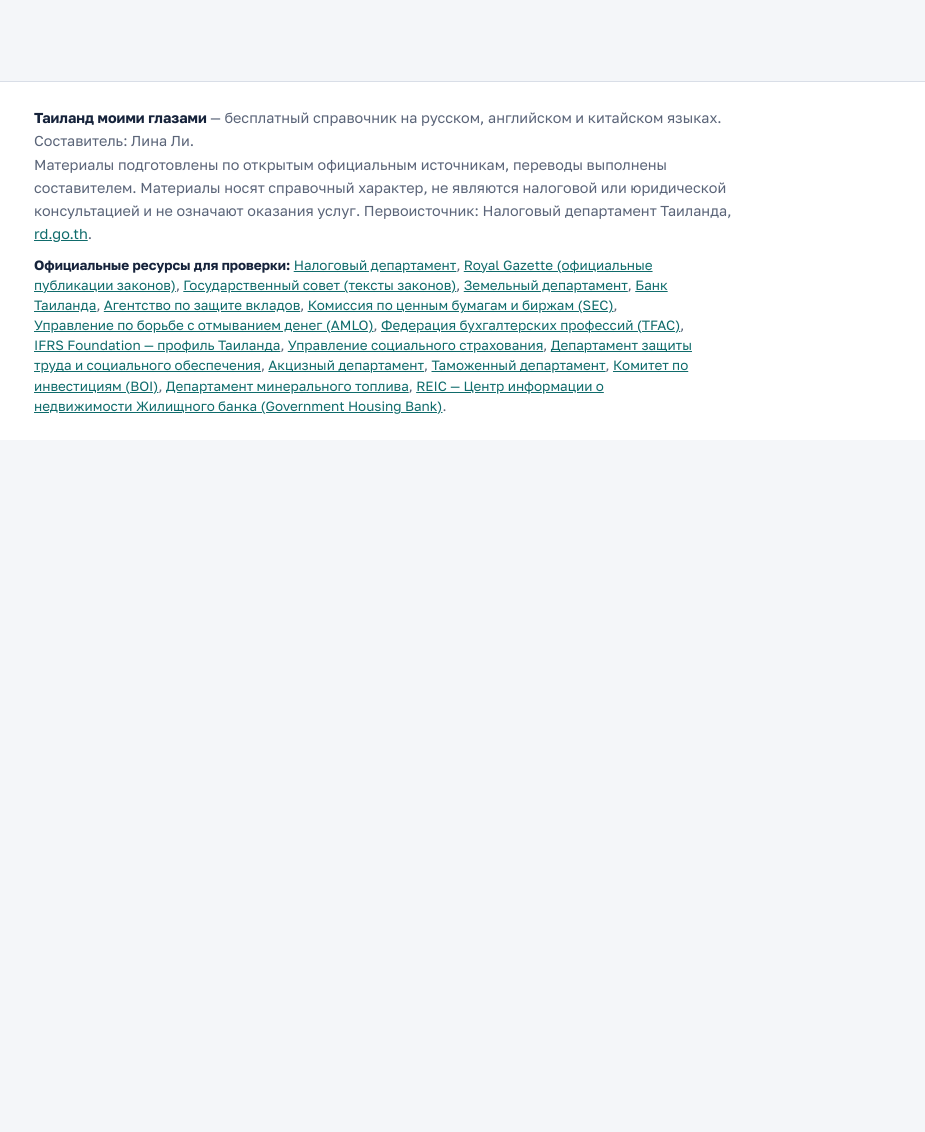
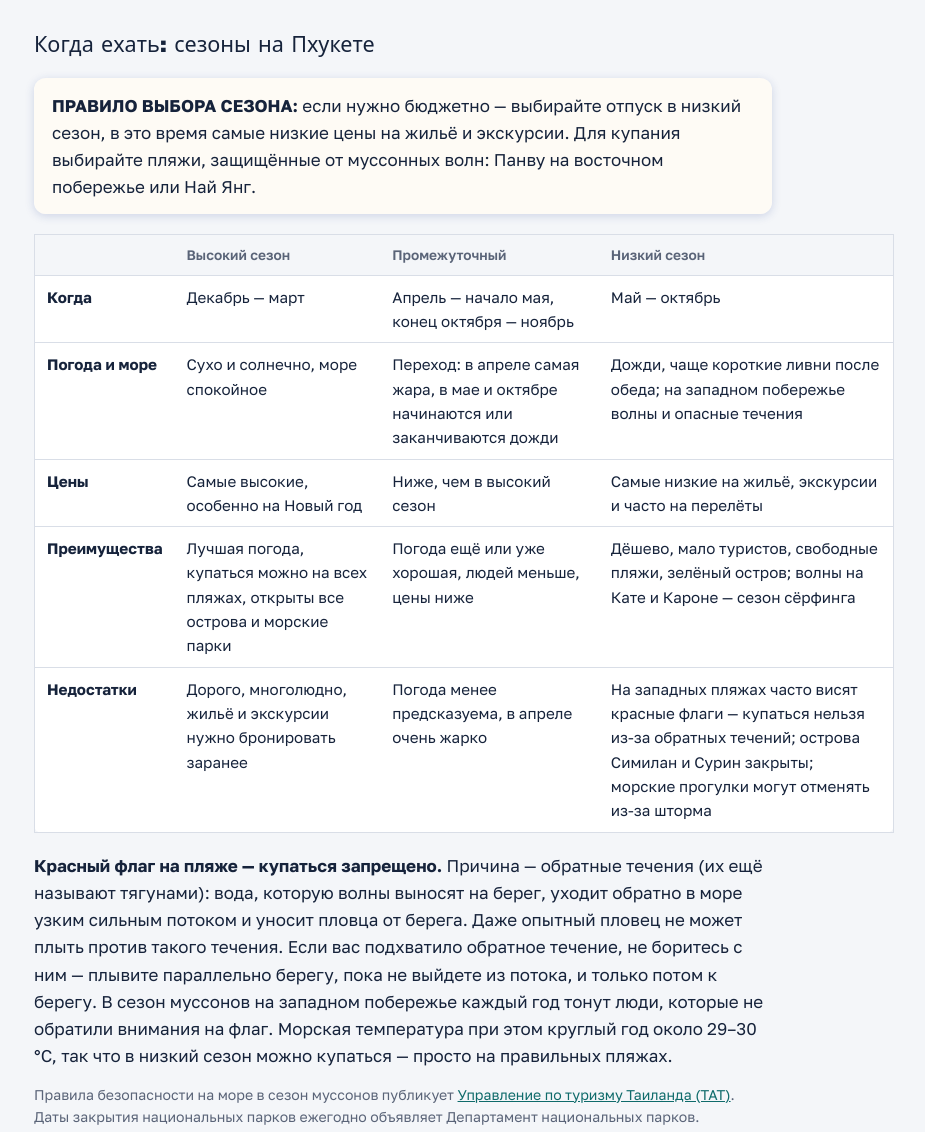
Before and after one commit to linaleelina/mythaiview, a plain HTML site: page tourism/index.html in a window 1280 px wide. Shown: the part 1191-2323 px from the top of the page, without its empty margins (86-1011 px from the left). Before the commit the page ends 1631 px from the top, so only its background shows below. Drawn offline with Linux system fonts and the light colour scheme; a web font is replaced by a local one.

Commit message:
Add files via upload

```diff
--- a/tourism/index.html
+++ b/tourism/index.html
@@ -279,6 +279,24 @@ footer{border-top:1px solid var(--line);background:var(--card)}
     <a href="../img/phuket-beaches-5.jpg" target="_blank" rel="noopener"><img src="../img/phuket-beaches-5.jpg" width="1024" height="1024" loading="lazy" style="width:100%;height:auto;border-radius:12px;box-shadow:0 2px 12px rgba(31,63,143,.15)" alt="Карта пляжей Пхукета с комментариями: Май Кхао и Най Янг — чистая природа, волнорез в море; Най Янг — пляж умиротворения в зоне нацпарка, видно садящиеся самолёты; Май Кхао — могут помешать звуки самолётов; Лаян — район активной стройки; Банг Тао — район Лагуны, престижно, рестораны, гольф, но вода не очень чистая; Сурин — самая чистая вода, нет речек со стоками, лежаков нет по закону; Камала — вода не идеальна; Патонг — для ночной жизни и тусовщиков; Карон и Ката — для сёрферов и для семей, на Кароне много отелей на первой линии, а пляж через дорогу, на Кате на первой линии один отель; Най Харн — есть где прогуляться и пробежаться по новой набережной вдоль озера перед пляжем, но озеро со стоками выходит в море, поэтому выбирайте противоположный край пляжа от речки, в сезон бывает многолюдно; Панва — для низкого сезона, в заливе спокойно."></a>
     <figcaption style="font-size:.88rem;color:var(--muted);margin-top:.5rem">На карте — самые известные пляжи, но весь Пхукет усыпан маленькими пляжами. На острове нет секретных пляжей от слова совсем.<br>Мои фавориты: акцент на чистоте воды — Сурин, Най Янг, Банана-бич; акцент на инфраструктуре — Банг Тао, Най Харн; акцент на сёрф — Ката-бич; акцент на безмятежность и наблюдения за самолётами — Най Янг.</figcaption>
   </figure>
+  <div class="prose">
+  <h2 id="seasons">Когда ехать: сезоны на Пхукете</h2>
+  <p class="rule-box"><b>ПРАВИЛО ВЫБОРА СЕЗОНА:</b> если нужно бюджетно — выбирайте отпуск в низкий сезон, в это время самые низкие цены на жильё и экскурсии. Для купания выбирайте пляжи, защищённые от муссонных волн: Панву на восточном побережье или Най Янг.</p>
+  </div>
+  <div class="tbl"><table>
+    <thead><tr><th></th><th>Высокий сезон</th><th>Промежуточный</th><th>Низкий сезон</th></tr></thead>
+    <tbody>
+      <tr><td><b>Когда</b></td><td>Декабрь — март</td><td>Апрель — начало мая, конец октября — ноябрь</td><td>Май — октябрь</td></tr>
+      <tr><td><b>Погода и море</b></td><td>Сухо и солнечно, море спокойное</td><td>Переход: в апреле самая жара, в мае и октябре начинаются или заканчиваются дожди</td><td>Дожди, чаще короткие ливни после обеда; на западном побережье волны и опасные течения</td></tr>
+      <tr><td><b>Цены</b></td><td>Самые высокие, особенно на Новый год</td><td>Ниже, чем в высокий сезон</td><td>Самые низкие на жильё, экскурсии и часто на перелёты</td></tr>
+      <tr><td><b>Преимущества</b></td><td>Лучшая погода, купаться можно на всех пляжах, открыты все острова и морские парки</td><td>Погода ещё или уже хорошая, людей меньше, цены ниже</td><td>Дёшево, мало туристов, свободные пляжи, зелёный остров; волны на Кате и Кароне — сезон сёрфинга</td></tr>
+      <tr><td><b>Недостатки</b></td><td>Дорого, многолюдно, жильё и экскурсии нужно бронировать заранее</td><td>Погода менее предсказуема, в апреле очень жарко</td><td>На западных пляжах часто висят красные флаги — купаться нельзя из-за обратных течений; острова Симилан и Сурин закрыты; морские прогулки могут отменять из-за шторма</td></tr>
+    </tbody>
+  </table></div>
+  <div class="prose">
+  <p><b>Красный флаг на пляже — купаться запрещено.</b> Причина — обратные течения (их ещё называют тягунами): вода, которую волны выносят на берег, уходит обратно в море узким сильным потоком и уносит пловца от берега. Даже опытный пловец не может плыть против такого течения. Если вас подхватило обратное течение, не боритесь с ним — плывите параллельно берегу, пока не выйдете из потока, и только потом к берегу. В сезон муссонов на западном побережье каждый год тонут люди, которые не обратили внимания на флаг. Морская температура при этом круглый год около 29–30 °C, так что в низкий сезон можно купаться — просто на правильных пляжах.</p>
+  <p style="font-size:.88rem;color:var(--muted)">Правила безопасности на море в сезон муссонов публикует <a href="https://www.tatnews.org/2018/07/important-information-on-marine-tourism-in-thailand-during-the-southwest-monsoon-season/" target="_blank" rel="noopener">Управление по туризму Таиланда (TAT)</a>. Даты закрытия национальных парков ежегодно объявляет Департамент национальных парков.</p>
+  </div>
 </section>
 
 </main>
```
